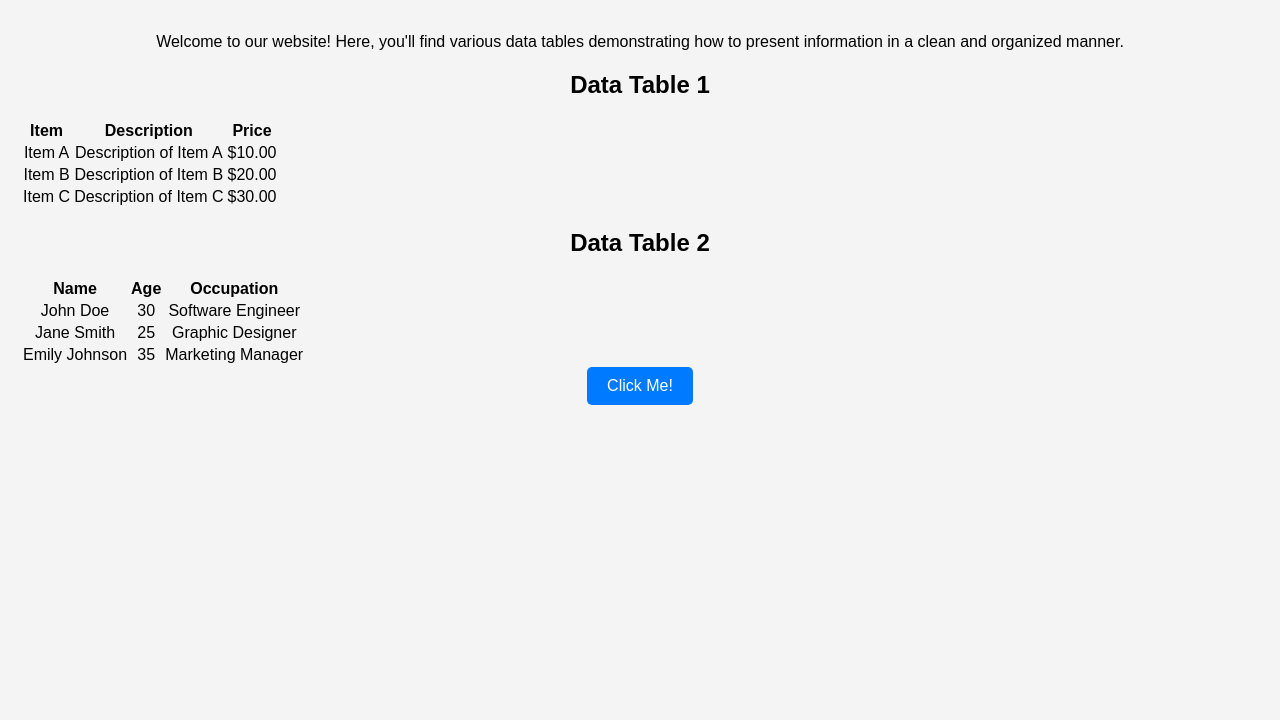
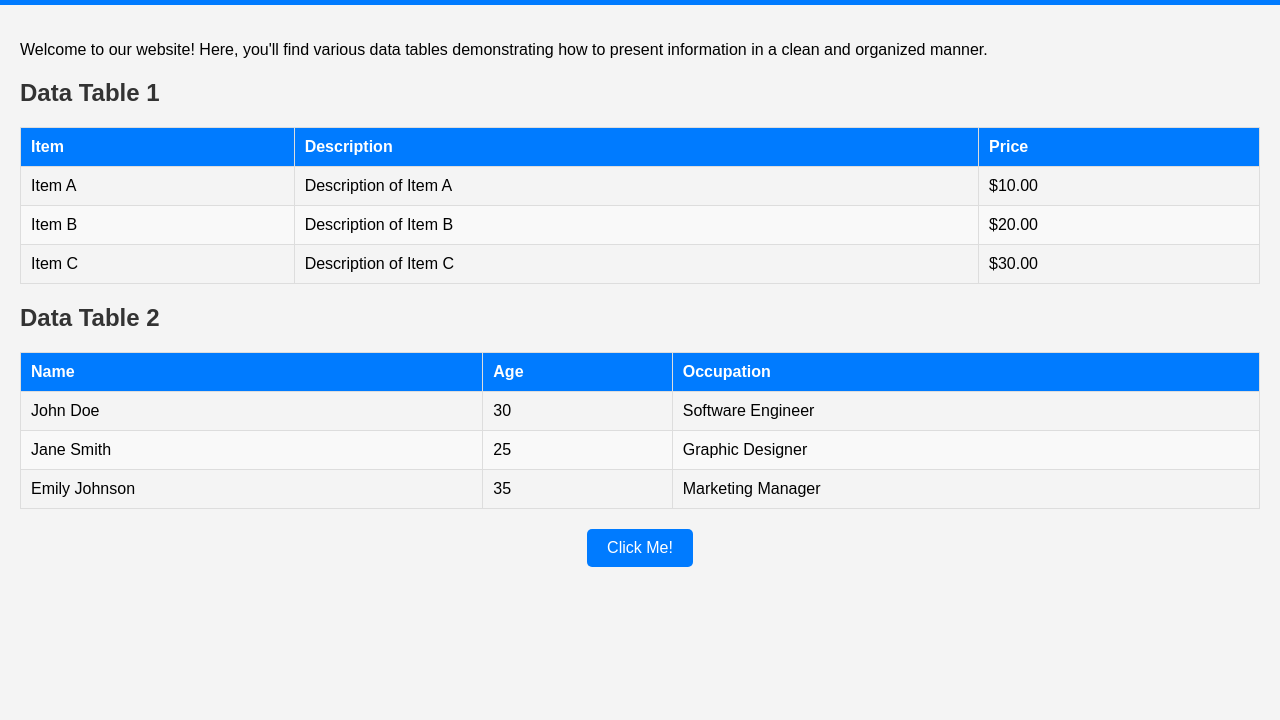
Before and after one commit to N7331/RCS-ROOF, a plain HTML site: page index.html in a window 1280 px wide. Shown: the part 80-800 px from the top of the page. Drawn offline with Linux system fonts and the light colour scheme.

Commit message:
Update styles.css

```diff
--- a/styles.css
+++ b/styles.css
@@ -19,10 +19,52 @@ header {
 
 h1 {
     margin: 0;
+    font-size: 2.5em;
 }
 
 main {
     padding: 20px;
+}
+
+.intro {
+    margin-bottom: 20px;
+}
+
+.tables {
+    margin-bottom: 20px;
+}
+
+.tables h2 {
+    margin-top: 0;
+    color: #333;
+}
+
+table {
+    width: 100%;
+    border-collapse: collapse;
+    margin-bottom: 20px;
+}
+
+table th, table td {
+    border: 1px solid #ddd;
+    padding: 10px;
+    text-align: left;
+}
+
+table th {
+    background-color: #007BFF;
+    color: white;
+}
+
+table tr:nth-child(even) {
+    background-color: #f9f9f9;
+}
+
+table tr:hover {
+    background-color: #f1f1f1;
+}
+
+.cta {
     text-align: center;
 }
 
```
